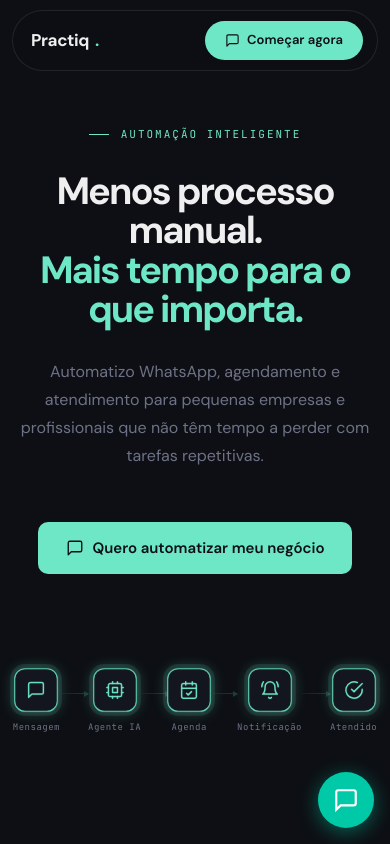
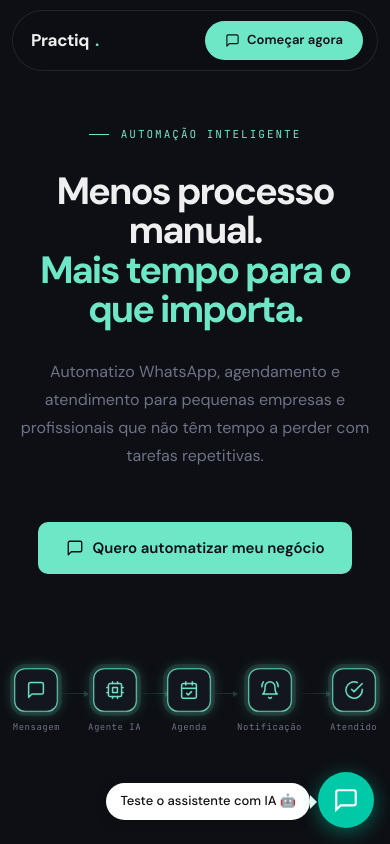
Before and after one commit to RafaelClaro/practiq, a Next.js app: page / in a window 390 px wide. Shown: the top 844 px of the page. Built offline with nearby package versions, Linux system fonts and the light colour scheme.

Commit message:
fix: mobile button alignment and show chat label after 3s

```diff
--- a/app/globals.css
+++ b/app/globals.css
@@ -158,6 +158,7 @@ h1 em {
 .btn-primary {
   display: inline-flex;
   align-items: center;
+  justify-content: center;
   gap: 9px;
   background: var(--accent);
   color: #0D0F14;
@@ -167,6 +168,8 @@ h1 em {
   border-radius: 10px;
   text-decoration: none;
   transition: opacity .2s, transform .2s;
+  width: 100%;
+  max-width: 360px;
 }
 .btn-primary:hover { opacity: .87; transform: translateY(-2px); }
 
--- a/components/ChatBubble.tsx
+++ b/components/ChatBubble.tsx
@@ -1,19 +1,27 @@
 "use client";
 
-import { useRef, useState } from "react";
+import { useEffect, useRef, useState } from "react";
 
 const TYPEBOT_ID = "practiq-demo-bot-pfjbqej";
 
 export default function ChatBubble() {
   const [open, setOpen] = useState(false);
   const [hovered, setHovered] = useState(false);
+  const [timerLabel, setTimerLabel] = useState(false);
   const iframeRef = useRef<HTMLIFrameElement>(null);
+
+  useEffect(() => {
+    const t = setTimeout(() => setTimerLabel(true), 3000);
+    return () => clearTimeout(t);
+  }, []);
+
+  const showLabel = (hovered || timerLabel) && !open;
 
   return (
     <>
       {/* Label tooltip */}
-      {hovered && !open && (
-        <div className="chat-label" onClick={() => setOpen(true)}>
+      {showLabel && (
+        <div className="chat-label" onClick={() => { setOpen(true); setTimerLabel(false); }}>
           Teste o assistente com IA 🤖
         </div>
       )}
```
